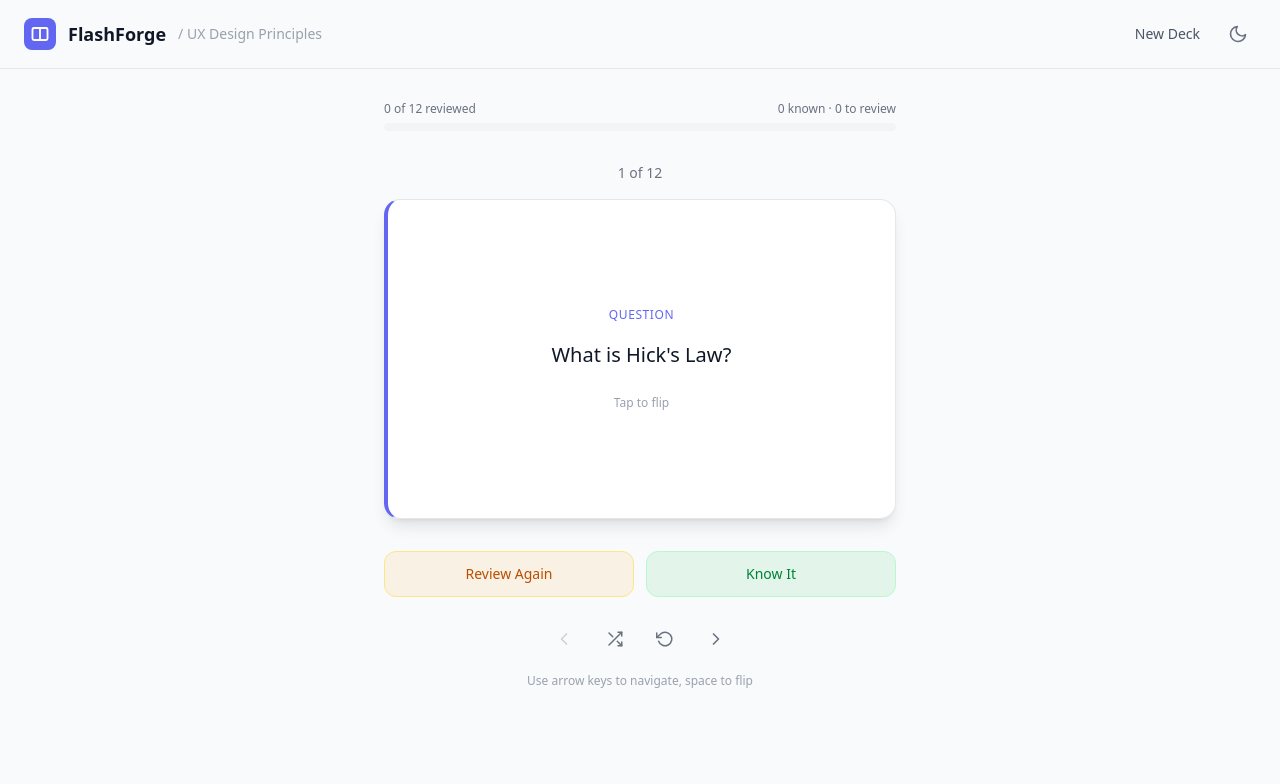
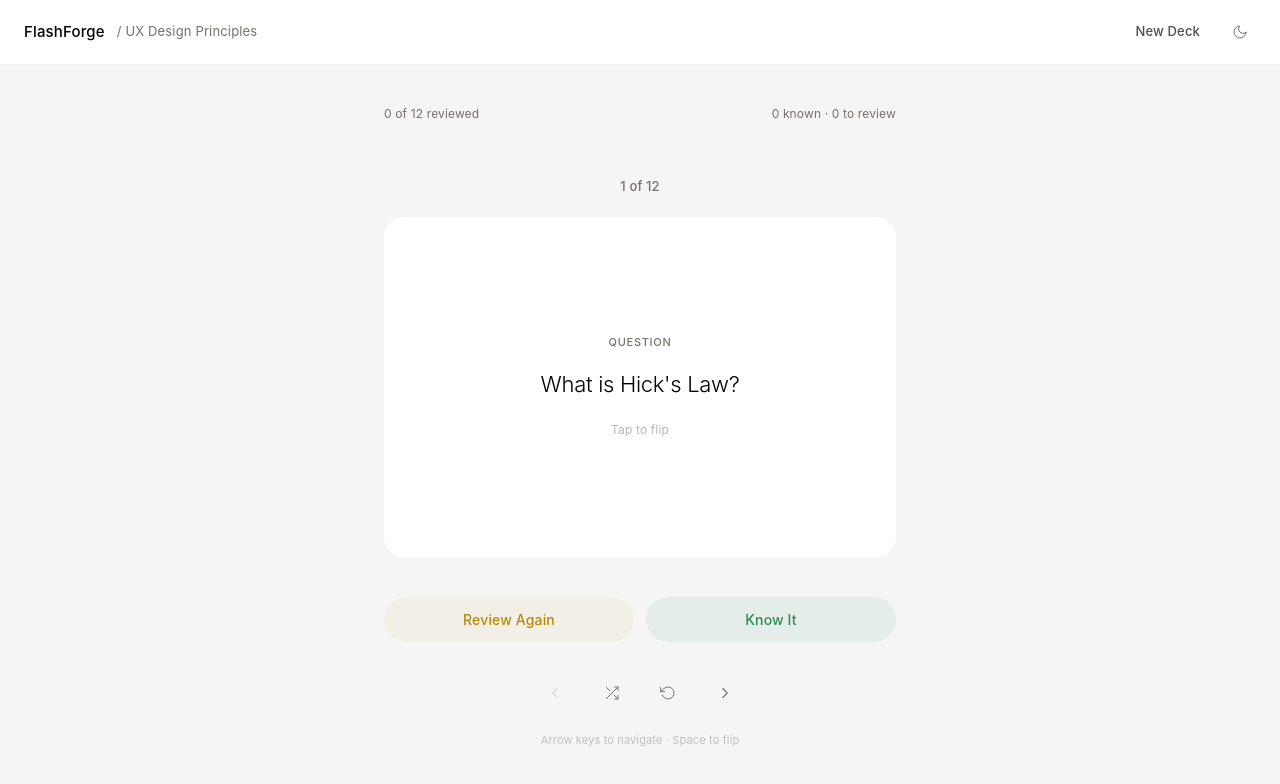
Before and after one commit to madebysan/flip, a React (Vite) app: page / in a window 1280 px wide. Shown: the top 784 px of the page. Built offline with nearby package versions, Linux system fonts and the light colour scheme.

Commit message:
design: ElevenLabs-inspired visual overhaul
Warm white canvas, light-weight display type, multi-layered sub-0.1
opacity shadows, pill buttons, warm stone surfaces, refined dark mode.
Based on getdesign.md/elevenlabs design system reference.

```diff
--- a/src/App.tsx
+++ b/src/App.tsx
@@ -37,7 +37,7 @@ function App() {
   });
 
   return (
-    <div className="min-h-screen bg-gray-50 dark:bg-gray-950 flex flex-col transition-colors">
+    <div className="min-h-screen bg-surface-alt dark:bg-dark-surface flex flex-col transition-colors">
       <Header
         theme={theme}
         onToggleTheme={toggleTheme}
--- a/src/components/FlashcardCard.tsx
+++ b/src/components/FlashcardCard.tsx
@@ -10,7 +10,7 @@ export function FlashcardCard({ card, isFlipped, onFlip }: FlashcardCardProps) {
   return (
     <div
       className="card-container w-full max-w-lg mx-auto cursor-pointer select-none"
-      style={{ height: "320px" }}
+      style={{ height: "340px" }}
       onClick={onFlip}
       role="button"
       tabIndex={0}
@@ -21,27 +21,37 @@ export function FlashcardCard({ card, isFlipped, onFlip }: FlashcardCardProps) {
     >
       <div className={`card-inner ${isFlipped ? "flipped" : ""}`}>
         {/* Question side */}
-        <div className="card-face bg-white dark:bg-gray-900 border border-gray-200 dark:border-gray-700 shadow-lg dark:shadow-gray-950/30 border-l-4 border-l-accent">
-          <div className="text-xs uppercase tracking-wider text-accent font-medium mb-4">
+        <div
+          className="card-face bg-surface dark:bg-dark-card"
+          style={{
+            boxShadow: "var(--shadow-card)",
+          }}
+        >
+          <div className="text-[11px] uppercase tracking-[0.7px] font-medium text-text-muted dark:text-dark-text-muted mb-5">
             Question
           </div>
-          <p className="text-xl text-gray-900 dark:text-gray-100 font-medium leading-relaxed text-center px-4">
+          <p className="text-[22px] font-light leading-[1.2] tracking-[-0.3px] text-text-primary dark:text-dark-text text-center px-4 font-[var(--font-display)]">
             {card.question}
           </p>
-          <div className="text-xs text-gray-400 dark:text-gray-500 mt-6">
+          <div className="text-[12px] text-text-muted/50 dark:text-dark-text-muted/50 mt-6 tracking-[0.14px]">
             Tap to flip
           </div>
         </div>
 
         {/* Answer side */}
-        <div className="card-face card-face-back bg-gradient-to-br from-indigo-50 to-violet-50 dark:from-indigo-950/40 dark:to-violet-950/40 border border-indigo-200 dark:border-indigo-800 shadow-lg dark:shadow-gray-950/30">
-          <div className="text-xs uppercase tracking-wider text-indigo-500 dark:text-indigo-400 font-medium mb-4">
+        <div
+          className="card-face card-face-back bg-warm-stone-solid dark:bg-dark-surface-alt"
+          style={{
+            boxShadow: "var(--shadow-warm), var(--shadow-inset)",
+          }}
+        >
+          <div className="text-[11px] uppercase tracking-[0.7px] font-medium text-text-muted dark:text-dark-text-muted mb-5">
             Answer
           </div>
-          <p className="text-lg text-gray-800 dark:text-gray-200 leading-relaxed text-center px-4">
+          <p className="text-[17px] font-normal leading-[1.55] tracking-[0.17px] text-text-secondary dark:text-dark-text-secondary text-center px-4">
             {card.answer}
           </p>
-          <div className="text-xs text-gray-400 dark:text-gray-500 mt-6">
+          <div className="text-[12px] text-text-muted/50 dark:text-dark-text-muted/50 mt-6 tracking-[0.14px]">
             Tap to flip back
           </div>
         </div>
--- a/src/components/FlashcardViewer.tsx
+++ b/src/components/FlashcardViewer.tsx
@@ -34,9 +34,9 @@ export function FlashcardViewer({
   onReset,
 }: FlashcardViewerProps) {
   return (
-    <div className="flex-1 flex flex-col items-center px-4 py-8 max-w-2xl mx-auto w-full">
+    <div className="flex-1 flex flex-col items-center px-4 py-10 max-w-2xl mx-auto w-full">
       {/* Progress */}
-      <div className="w-full max-w-lg mb-8">
+      <div className="w-full max-w-lg mb-10">
         <ProgressBar
           total={cards.length}
           known={knownCount}
@@ -45,7 +45,7 @@ export function FlashcardViewer({
       </div>
 
       {/* Card counter */}
-      <div className="text-sm text-gray-500 dark:text-gray-400 mb-4 font-medium">
+      <div className="text-[13px] font-medium tracking-[0.14px] text-text-muted dark:text-dark-text-muted mb-5">
         {currentIndex + 1} of {cards.length}
       </div>
 
@@ -53,40 +53,42 @@ export function FlashcardViewer({
       <FlashcardCard card={currentCard} isFlipped={isFlipped} onFlip={onFlip} />
 
       {/* Know / Review buttons */}
-      <div className="flex gap-3 mt-8 w-full max-w-lg">
+      <div className="flex gap-3 mt-10 w-full max-w-lg">
         <button
           onClick={onMarkReview}
-          className="flex-1 py-3 px-4 rounded-xl text-sm font-medium bg-review-bg text-amber-700 dark:text-amber-400 hover:bg-amber-100 dark:hover:bg-amber-900/30 transition-colors border border-amber-200 dark:border-amber-800"
+          className="flex-1 py-3 px-4 rounded-full text-[14px] font-medium tracking-[0.14px] bg-review-bg text-review dark:text-yellow-500 transition-all hover:opacity-80"
+          style={{ boxShadow: "var(--shadow-inset)" }}
         >
           Review Again
         </button>
         <button
           onClick={onMarkKnown}
-          className="flex-1 py-3 px-4 rounded-xl text-sm font-medium bg-known-bg text-green-700 dark:text-green-400 hover:bg-green-100 dark:hover:bg-green-900/30 transition-colors border border-green-200 dark:border-green-800"
+          className="flex-1 py-3 px-4 rounded-full text-[14px] font-medium tracking-[0.14px] bg-known-bg text-known dark:text-emerald-400 transition-all hover:opacity-80"
+          style={{ boxShadow: "var(--shadow-inset)" }}
         >
           Know It
         </button>
       </div>
 
       {/* Navigation */}
-      <div className="flex items-center gap-4 mt-6">
+      <div className="flex items-center gap-5 mt-8">
         <button
           onClick={onPrev}
           disabled={currentIndex === 0}
-          className="p-2 rounded-lg text-gray-500 dark:text-gray-400 hover:bg-gray-100 dark:hover:bg-gray-800 transition-colors disabled:opacity-30 disabled:cursor-not-allowed"
+          className="p-2.5 rounded-full text-text-muted dark:text-dark-text-muted hover:bg-warm-stone dark:hover:bg-dark-surface-alt transition-colors disabled:opacity-20 disabled:cursor-not-allowed"
           aria-label="Previous card"
         >
-          <svg width="20" height="20" viewBox="0 0 24 24" fill="none" stroke="currentColor" strokeWidth="2" strokeLinecap="round" strokeLinejoin="round">
+          <svg width="18" height="18" viewBox="0 0 24 24" fill="none" stroke="currentColor" strokeWidth="1.5" strokeLinecap="round" strokeLinejoin="round">
             <polyline points="15 18 9 12 15 6" />
           </svg>
         </button>
         <button
           onClick={onShuffle}
-          className="p-2 rounded-lg text-gray-500 dark:text-gray-400 hover:bg-gray-100 dark:hover:bg-gray-800 transition-colors"
+          className="p-2.5 rounded-full text-text-muted dark:text-dark-text-muted hover:bg-warm-stone dark:hover:bg-dark-surface-alt transition-colors"
           aria-label="Shuffle cards"
           title="Shuffle"
         >
-          <svg width="18" height="18" viewBox="0 0 24 24" fill="none" stroke="currentColor" strokeWidth="2" strokeLinecap="round" strokeLinejoin="round">
+          <svg width="16" height="16" viewBox="0 0 24 24" fill="none" stroke="currentColor" strokeWidth="1.5" strokeLinecap="round" strokeLinejoin="round">
             <polyline points="16 3 21 3 21 8" />
             <line x1="4" y1="20" x2="21" y2="3" />
             <polyline points="21 16 21 21 16 21" />
@@ -96,11 +98,11 @@ export function FlashcardViewer({
         </button>
         <button
           onClick={onReset}
-          className="p-2 rounded-lg text-gray-500 dark:text-gray-400 hover:bg-gray-100 dark:hover:bg-gray-800 transition-colors"
+          className="p-2.5 rounded-full text-text-muted dark:text-dark-text-muted hover:bg-warm-stone dark:hover:bg-dark-surface-alt transition-colors"
           aria-label="Reset progress"
           title="Reset"
         >
-          <svg width="18" height="18" viewBox="0 0 24 24" fill="none" stroke="currentColor" strokeWidth="2" strokeLinecap="round" strokeLinejoin="round">
+          <svg width="16" height="16" viewBox="0 0 24 24" fill="none" stroke="currentColor" strokeWidth="1.5" strokeLinecap="round" strokeLinejoin="round">
             <polyline points="1 4 1 10 7 10" />
             <path d="M3.51 15a9 9 0 1 0 2.13-9.36L1 10" />
           </svg>
@@ -108,18 +110,18 @@ export function FlashcardViewer({
         <button
           onClick={onNext}
           disabled={currentIndex === cards.length - 1}
-          className="p-2 rounded-lg text-gray-500 dark:text-gray-400 hover:bg-gray-100 dark:hover:bg-gray-800 transition-colors disabled:opacity-30 disabled:cursor-not-allowed"
+          className="p-2.5 rounded-full text-text-muted dark:text-dark-text-muted hover:bg-warm-stone dark:hover:bg-dark-surface-alt transition-colors disabled:opacity-20 disabled:cursor-not-allowed"
           aria-label="Next card"
         >
-          <svg width="20" height="20" viewBox="0 0 24 24" fill="none" stroke="currentColor" strokeWidth="2" strokeLinecap="round" strokeLinejoin="round">
+          <svg width="18" height="18" viewBox="0 0 24 24" fill="none" stroke="currentColor" strokeWidth="1.5" strokeLinecap="round" strokeLinejoin="round">
             <polyline points="9 18 15 12 9 6" />
           </svg>
         </button>
       </div>
 
       {/* Keyboard hint */}
-      <div className="text-xs text-gray-400 dark:text-gray-600 mt-4 hidden sm:block">
-        Use arrow keys to navigate, space to flip
+      <div className="text-[11px] text-text-muted/40 dark:text-dark-text-muted/40 mt-5 tracking-[0.14px] hidden sm:block">
+        Arrow keys to navigate · Space to flip
       </div>
     </div>
   );
--- a/src/components/Header.tsx
+++ b/src/components/Header.tsx
@@ -16,19 +16,13 @@ export function Header({
   onNewDeck,
 }: HeaderProps) {
   return (
-    <header className="flex items-center justify-between px-6 py-4 border-b border-gray-200 dark:border-gray-800">
+    <header className="flex items-center justify-between px-6 py-4 border-b border-border-subtle dark:border-dark-border bg-surface dark:bg-dark-surface sticky top-0 z-10">
       <div className="flex items-center gap-3">
-        <div className="w-8 h-8 rounded-lg bg-accent flex items-center justify-center">
-          <svg width="18" height="18" viewBox="0 0 24 24" fill="none" stroke="white" strokeWidth="2.5" strokeLinecap="round" strokeLinejoin="round">
-            <rect x="2" y="4" width="20" height="16" rx="2" />
-            <path d="M12 4v16" />
-          </svg>
-        </div>
-        <span className="text-lg font-semibold text-gray-900 dark:text-gray-100">
+        <span className="text-[15px] font-medium tracking-[0.15px] text-text-primary dark:text-dark-text">
           FlashForge
         </span>
         {deckName && (
-          <span className="text-sm text-gray-400 dark:text-gray-500 hidden sm:inline">
+          <span className="text-[13px] text-text-muted dark:text-dark-text-muted">
             / {deckName}
           </span>
         )}
@@ -37,7 +31,7 @@ export function Header({
         {showNewDeck && (
           <button
             onClick={onNewDeck}
-            className="px-3 py-1.5 text-sm rounded-lg text-gray-600 dark:text-gray-400 hover:bg-gray-100 dark:hover:bg-gray-800 transition-colors"
+            className="px-4 py-1.5 text-[13px] font-medium rounded-full text-text-secondary dark:text-dark-text-secondary hover:bg-warm-stone dark:hover:bg-dark-surface-alt transition-colors"
           >
             New Deck
           </button>
--- a/src/components/ProgressBar.tsx
+++ b/src/components/ProgressBar.tsx
@@ -12,7 +12,7 @@ export function ProgressBar({ total, known, review }: ProgressBarProps) {
 
   return (
     <div className="w-full">
-      <div className="flex justify-between text-xs text-gray-500 dark:text-gray-400 mb-1.5">
+      <div className="flex justify-between text-[12px] tracking-[0.14px] text-text-muted dark:text-dark-text-muted mb-2">
         <span>
           {known + review} of {total} reviewed
         </span>
@@ -20,16 +20,16 @@ export function ProgressBar({ total, known, review }: ProgressBarProps) {
           {known} known · {review} to review
         </span>
       </div>
-      <div className="w-full h-2 bg-gray-100 dark:bg-gray-800 rounded-full overflow-hidden flex">
+      <div className="w-full h-1.5 bg-surface-alt dark:bg-dark-surface-alt rounded-full overflow-hidden flex">
         {knownPct > 0 && (
           <div
-            className="h-full bg-known transition-all duration-300 ease-out"
+            className="h-full bg-known transition-all duration-500 ease-out"
             style={{ width: `${knownPct}%` }}
           />
         )}
         {reviewPct > 0 && (
           <div
-            className="h-full bg-review transition-all duration-300 ease-out"
+            className="h-full bg-review transition-all duration-500 ease-out"
             style={{ width: `${reviewPct}%` }}
           />
         )}
--- a/src/components/ThemeToggle.tsx
+++ b/src/components/ThemeToggle.tsx
@@ -7,15 +7,15 @@ export function ThemeToggle({ theme, onToggle }: ThemeToggleProps) {
   return (
     <button
       onClick={onToggle}
-      className="p-2 rounded-lg text-gray-500 dark:text-gray-400 hover:bg-gray-100 dark:hover:bg-gray-800 transition-colors"
+      className="p-2 rounded-full text-text-muted dark:text-dark-text-muted hover:bg-warm-stone dark:hover:bg-dark-surface-alt transition-colors"
       aria-label={`Switch to ${theme === "light" ? "dark" : "light"} mode`}
     >
       {theme === "light" ? (
-        <svg width="20" height="20" viewBox="0 0 24 24" fill="none" stroke="currentColor" strokeWidth="2" strokeLinecap="round" strokeLinejoin="round">
+        <svg width="16" height="16" viewBox="0 0 24 24" fill="none" stroke="currentColor" strokeWidth="1.5" strokeLinecap="round" strokeLinejoin="round">
           <path d="M21 12.79A9 9 0 1 1 11.21 3 7 7 0 0 0 21 12.79z" />
         </svg>
       ) : (
-        <svg width="20" height="20" viewBox="0 0 24 24" fill="none" stroke="currentColor" strokeWidth="2" strokeLinecap="round" strokeLinejoin="round">
+        <svg width="16" height="16" viewBox="0 0 24 24" fill="none" stroke="currentColor" strokeWidth="1.5" strokeLinecap="round" strokeLinejoin="round">
           <circle cx="12" cy="12" r="5" />
           <line x1="12" y1="1" x2="12" y2="3" />
           <line x1="12" y1="21" x2="12" y2="23" />
--- a/src/index.css
+++ b/src/index.css
@@ -3,21 +3,48 @@
 @custom-variant dark (&:where(.dark, .dark *));
 
 @theme {
-  --color-accent: #6366f1;
-  --color-accent-light: #818cf8;
-  --color-accent-dark: #4f46e5;
-  --color-accent-bg: rgba(99, 102, 241, 0.08);
-  --color-accent-border: rgba(99, 102, 241, 0.3);
-  --color-known: #22c55e;
-  --color-known-bg: rgba(34, 197, 94, 0.1);
-  --color-review: #f59e0b;
-  --color-review-bg: rgba(245, 158, 11, 0.1);
-  --font-sans: system-ui, -apple-system, "Segoe UI", Roboto, sans-serif;
+  /* ElevenLabs-inspired palette */
+  --color-surface: #ffffff;
+  --color-surface-alt: #f5f5f5;
+  --color-warm-stone: rgba(245, 242, 239, 0.8);
+  --color-warm-stone-solid: #f5f2ef;
+  --color-text-primary: #000000;
+  --color-text-secondary: #4e4e4e;
+  --color-text-muted: #777169;
+  --color-border: #e5e5e5;
+  --color-border-subtle: rgba(0, 0, 0, 0.05);
+
+  /* Functional colors */
+  --color-known: #2d8a56;
+  --color-known-bg: rgba(45, 138, 86, 0.08);
+  --color-review: #b8860b;
+  --color-review-bg: rgba(184, 134, 11, 0.06);
+
+  /* Dark mode surfaces */
+  --color-dark-surface: #111111;
+  --color-dark-surface-alt: #1a1a1a;
+  --color-dark-card: #161616;
+  --color-dark-border: rgba(255, 255, 255, 0.08);
+  --color-dark-text: #e5e5e5;
+  --color-dark-text-secondary: #999999;
+  --color-dark-text-muted: #666666;
+
+  /* Shadows */
+  --shadow-card: rgba(0, 0, 0, 0.06) 0px 0px 0px 1px, rgba(0, 0, 0, 0.04) 0px 1px 2px, rgba(0, 0, 0, 0.04) 0px 2px 4px;
+  --shadow-card-dark: rgba(255, 255, 255, 0.06) 0px 0px 0px 1px, rgba(0, 0, 0, 0.2) 0px 2px 4px;
+  --shadow-warm: rgba(78, 50, 23, 0.04) 0px 6px 16px;
+  --shadow-button: rgba(0, 0, 0, 0.4) 0px 0px 1px, rgba(0, 0, 0, 0.04) 0px 4px 4px;
+  --shadow-inset: rgba(0, 0, 0, 0.075) 0px 0px 0px 0.5px inset;
+
+  --font-sans: "Inter", system-ui, -apple-system, "Segoe UI", Roboto, sans-serif;
+  --font-display: system-ui, -apple-system, "Segoe UI", Roboto, sans-serif;
+  --font-mono: ui-monospace, "SFMono-Regular", Menlo, Monaco, Consolas, monospace;
 }
 
 body {
   margin: 0;
   font-family: var(--font-sans);
+  letter-spacing: 0.16px;
   -webkit-font-smoothing: antialiased;
   -moz-osx-font-smoothing: grayscale;
 }
@@ -48,8 +75,8 @@ body {
   flex-direction: column;
   justify-content: center;
   align-items: center;
-  padding: 2rem;
-  border-radius: 16px;
+  padding: 2.5rem 2rem;
+  border-radius: 20px;
 }
 
 .card-face-back {
```
Also changed, not shown: src/components/FlashcardInput.tsx (+22 -16 lines), src/components/SummaryScreen.tsx (+20 -21 lines), 1 other file (tests, documents, lock files or other folders).
